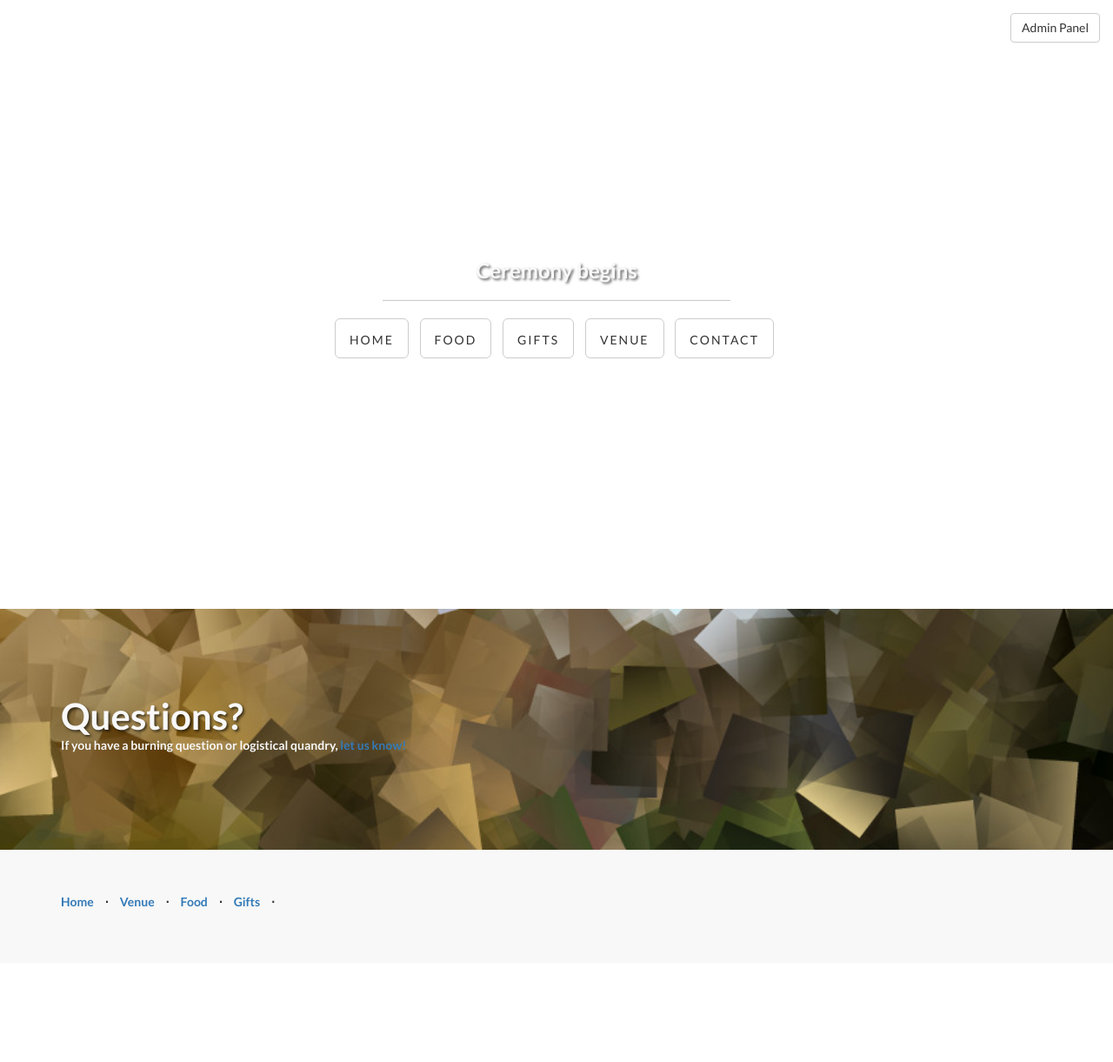
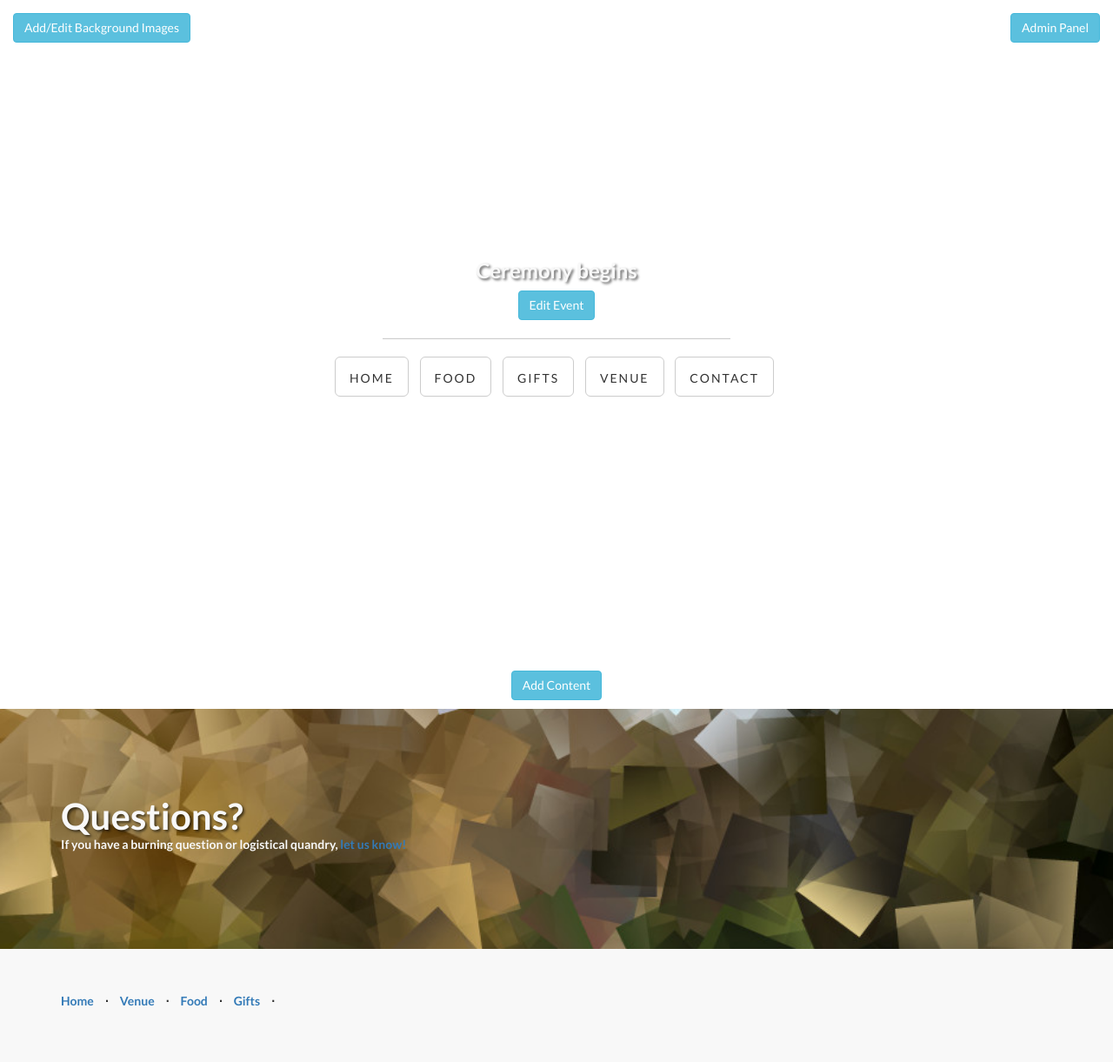
Before and after one commit to jjorissen52/hooks-jorissen-wedding, a Django app: page /home/ in a window 1280 px wide. Shown: the whole page at 87% size. Before the commit the page ends 1043 px from the top, so only its background shows below. Run offline with Django 3.2, Linux system fonts and the light colour scheme; data that the repository does not hold is empty; parts of the project's set-up code (start-up, migrations or seed data) failed here and were passed over; some libraries are stand-ins or nearby versions.

Commit message:
edit links on pages, custom content on contact page

```diff
--- a/templates/base.html
+++ b/templates/base.html
@@ -47,12 +47,21 @@
 <body>
 
     {% if request.user.is_superuser or request.user.is_staff or debug %}
-        <a class="btn btn-default" id="adminbutton" href="{% url "admin:index" %}" target="_blank">Admin Panel</a>
+        <a class="btn btn-info" id="adminbutton" href="{% url "admin:index" %}" target="_blank">Admin Panel</a>
+        <a class="btn btn-info" id="edit-background" href="{% url "admin:wedding_backgroundphoto_changelist" %}" target="_blank">
+            Add/Edit Background Images
+        </a>
         <style>
             #adminbutton {
                 position: fixed;
                 top: 15px;
                 right: 15px;
+                z-index: 9999;
+            }
+            #edit-background {
+                position: absolute;
+                top: 15px;
+                left: 15px;
                 z-index: 9999;
             }
         </style>
--- a/templates/index.html
+++ b/templates/index.html
@@ -13,6 +13,11 @@
                             <h3>{{ event.date|date }}</h3>
                             <h3>{{ event.venue }}</h3>
                             <h3>Ceremony begins {{ event.start|date:"g:i A" }}</h3>
+                            <p>
+                                {% if request.user.is_superuser or request.user.is_staff or debug %}
+                                    <a class="btn btn-info" href="{% url 'admin:wedding_event_change' event.pk %}" target="_blank">Edit Event</a>
+                                {% endif %}
+                            </p>
                             {% include '_buttons.html' %}
                         </div>
                     </div>
@@ -33,6 +38,9 @@
     <!-- /.intro-header -->
     <!-- Page Content -->
 	<a  name="services"></a>
+    {% if request.user.is_superuser or request.user.is_staff or debug %}
+        <h1 style="text-align: center;"><a class="btn btn-info" href="{% url "admin:wedding_content_add" %}">Add Content</a></h1>
+    {% endif %}
     {% for content in contents.Home %}
         <div class="content-section-{% cycle 'a' 'b' %}">
             <div class="container">
@@ -41,6 +49,11 @@
                         <hr class="section-heading-spacer">
                         <div class="clearfix"></div>
                         {{ content.description.rendered|safe }}
+                        <p>
+                            {% if request.user.is_superuser or request.user.is_staff or debug %}
+                                <a class="btn btn-info" href="{% url 'admin:wedding_content_change' content.pk %}" target="_blank">Edit Content</a>
+                            {% endif %}
+                        </p>
                     </div>
                     <div class="{% cycle "col-lg-5 col-lg-offset-2 col-sm-6" "col-lg-5 col-sm-pull-6  col-sm-6" %}">
                         <img class="img-responsive" src="{{ content.image }}" />
--- a/wedding/context_processors.py
+++ b/wedding/context_processors.py
@@ -24,18 +24,11 @@ def content(request):
     content_objs = Content.objects.all().order_by('pk')
     contents = {}
     for content in content_objs:
+        content.image = f'https://{settings.AWS_S3_CUSTOM_DOMAIN}/{settings.AWS_LOCATION}/{content.picture.file}'
         if content.page in contents.keys():
-            contents[content.page].append(
-                {"description": content.description, "name": content.name,
-                 "image": f'https://{settings.AWS_S3_CUSTOM_DOMAIN}/{settings.AWS_LOCATION}/'
-                          f'{content.picture.file}'}
-            )
+            contents[content.page].append(content)
         else:
-            contents[content.page] = [
-                {"description": content.description, "name": content.name,
-                 "image": f'https://{settings.AWS_S3_CUSTOM_DOMAIN}/{settings.AWS_LOCATION}/'
-                          f'{content.picture.file}'}
-            ]
+            contents[content.page] = [content]
     return {"contents": contents}
 
 
--- a/wedding/settings.py
+++ b/wedding/settings.py
@@ -28,7 +28,8 @@ INSTALLED_APPS = [
     'storages',
     'wedding',
     'phonenumber_field',
-    'markupfield'
+    'markupfield',
+    'django_extensions',
 ]
 
 MIDDLEWARE = [
```
Also changed, not shown: templates/contact.html (+21 -19 lines).
